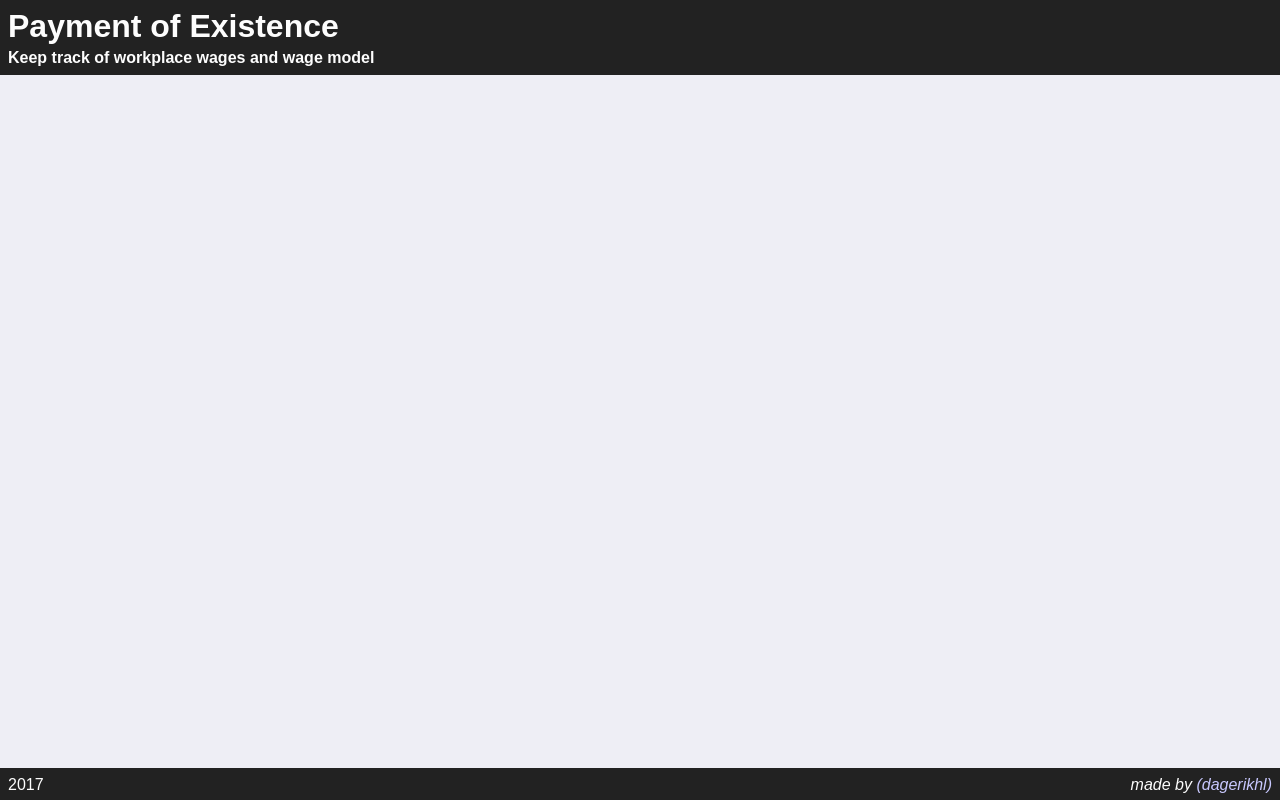
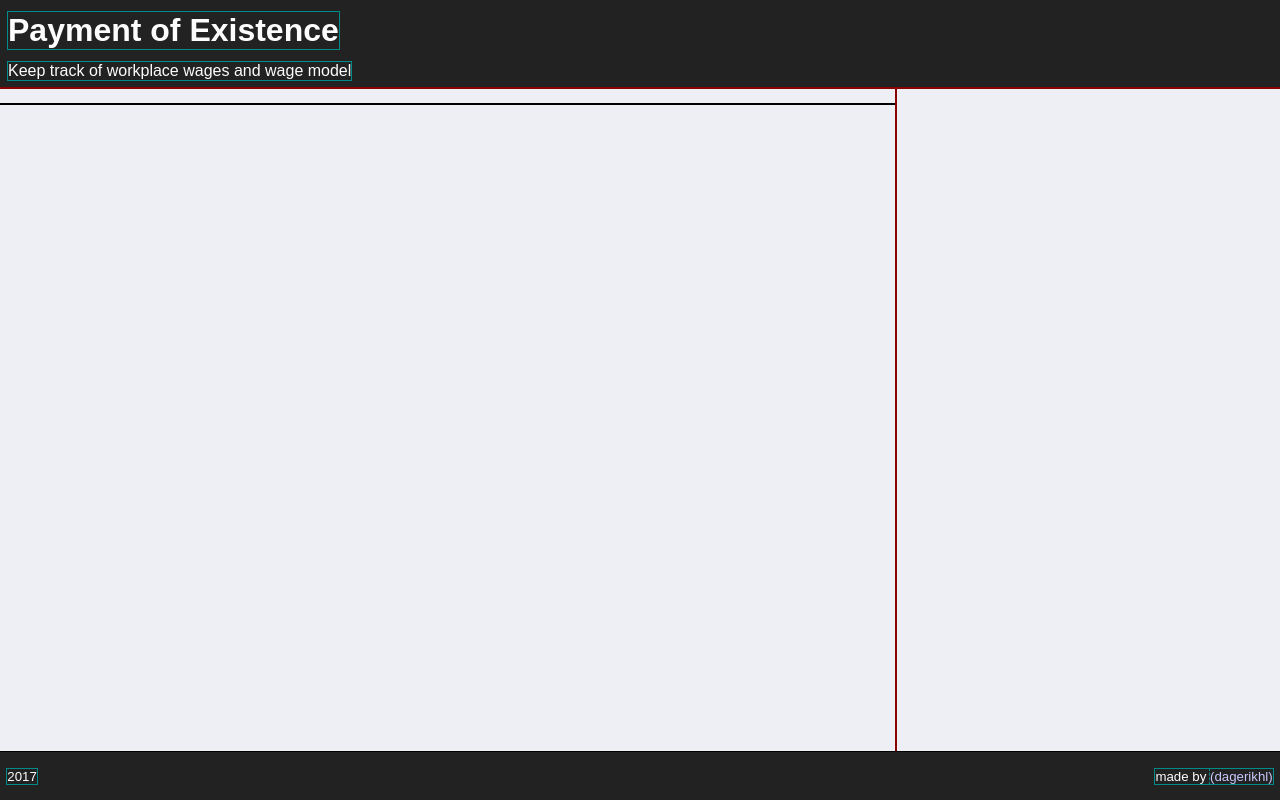
Before and after one commit to dagerikhl/payment-of-existence, a React (Create React App) app: page / in a window 1280 px wide. Built offline with nearby package versions, Linux system fonts and the light colour scheme.

Commit message:
Make more CSS improvements
Attempt at making site layout consistent across viewport sizes.

```diff
--- a/src/components/app/Footer.js
+++ b/src/components/app/Footer.js
@@ -6,13 +6,13 @@ class Footer extends Component {
     render() {
         return (
             <footer className='app-footer'>
-                <span className='year'>2017</span>
-                <span className='made-by'>
+                <h5>2017</h5>
+                <h5>
                     made by&nbsp;
                     <a className='sec-link'
                        target='_blank' rel='noopener noreferrer'
                        href='https://github.com/dagerikhl/'>(dagerikhl)</a>
-                </span>
+                </h5>
             </footer>
         );
     }
--- a/src/components/app/Footer.scss
+++ b/src/components/app/Footer.scss
@@ -1,23 +1,10 @@
 @import '../../styles/variables.scss';
+@import '../../styles/Banner.scss';
 
 .app-footer {
-    display: flex;
-    justify-content: space-between;
+    @include Banner(row);
 
-    padding: 8px;
+    align-items: center;
 
-    overflow: hidden;
-    white-space: nowrap;
-
-    background-color: $background-color-sec;
-    color: $font-color-sec;
-
-    > .year {
-        margin-right: 4px;
-    }
-
-    > .made-by {
-        margin-left: 4px;
-        font-style: italic;
-    }
+    min-height: 2em;
 }
--- a/src/components/app/Header.scss
+++ b/src/components/app/Header.scss
@@ -1,17 +1,10 @@
 @import '../../styles/variables.scss';
+@import '../../styles/Banner.scss';
 
 .app-header {
-    padding: 8px;
+    @include Banner(column);
 
-    background-color: $background-color-sec;
-    color: $font-color-sec;
+    align-items: flex-start;
 
-    > * {
-        overflow: hidden;
-        white-space: nowrap;
-    }
-
-    :nth-child(1) {
-        margin-bottom: 4px;
-    }
+    min-height: 5em;
 }
--- /dev/null
+++ b/src/styles/Banner.scss
@@ -0,0 +1,27 @@
+@import './variables.scss';
+
+@mixin Banner($direction) {
+    display: flex;
+    flex-direction: $direction;
+    justify-content: space-between;
+
+    overflow: hidden;
+    white-space: nowrap;
+
+    background-color: $background-color-sec;
+    color: $font-color-sec;
+
+    @if ($direction == row) {
+        padding: 0.5em 0.25em;
+
+        > * {
+            margin: 0 0.25em;
+        }
+    } @else if ($direction == column) {
+        padding: 0.25em 0.5em;
+
+        > * {
+            margin: 0.25em 0;
+        }
+    }
+}
--- a/src/styles/globals.scss
+++ b/src/styles/globals.scss
@@ -2,11 +2,13 @@
 
 html {
     height: 100%;
+    min-width: 1024px;
 
     background-color: $background-color-pri;
 
     > body {
         height: 100%;
+        min-width: 1024px;
 
         margin: 0;
         font-family: sans-serif;
@@ -21,6 +23,10 @@ h1, h2, h3, h4, h5, h6 {
     margin: 0;
 }
 
+h4, h5, h6 {
+    font-weight: normal;
+}
+
 a {
     text-decoration: none;
     color: $link-color-pri;
@@ -30,7 +36,23 @@ a {
     color: $link-color-sec;
 }
 
-// For debugging
+// Outlines to debug CSS
 * {
-    //outline: 1pt solid black;
+    outline: 1pt solid black;
 }
+
+section {
+    outline: 1pt solid orange;
+}
+
+div {
+    outline: 1pt solid darkred;
+}
+
+h1, h2, h3, h4, h5, h6 {
+    outline: 1pt solid darkcyan;
+}
+
+a {
+    outline: 1pt dashed darkcyan;
+}
```
